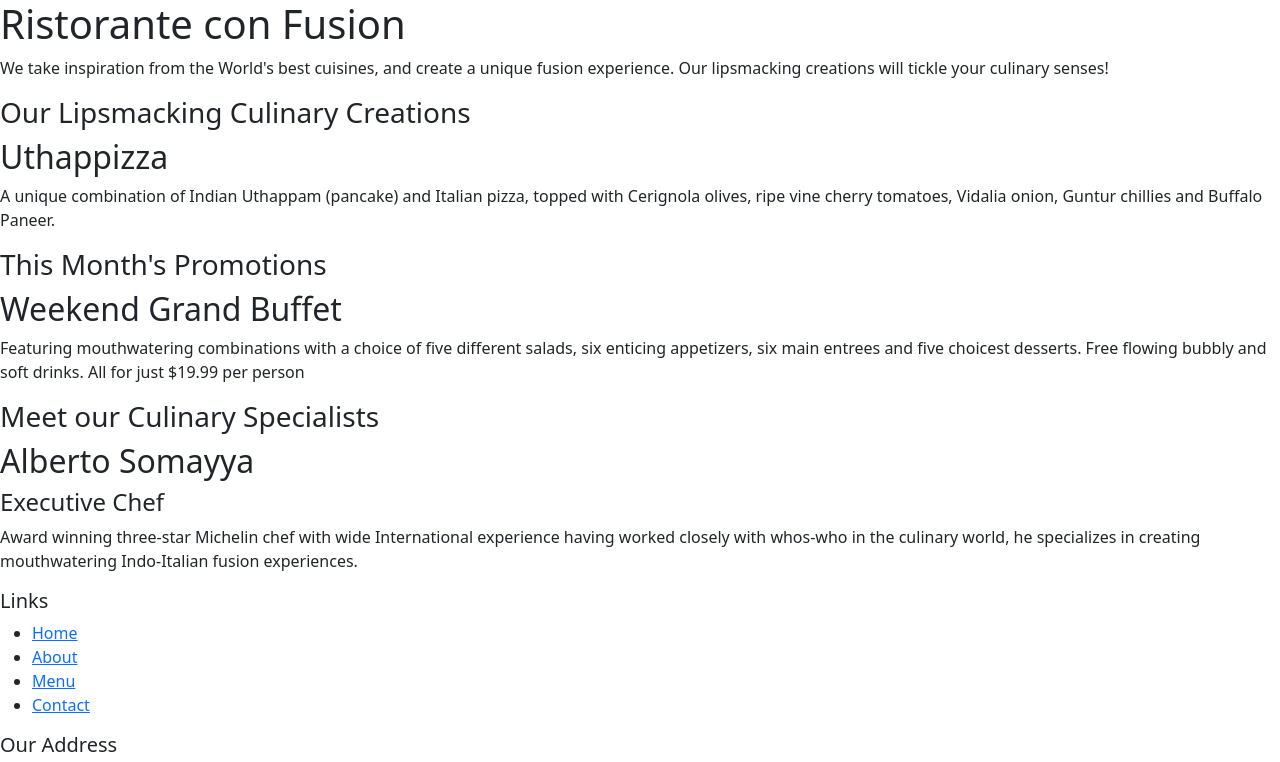
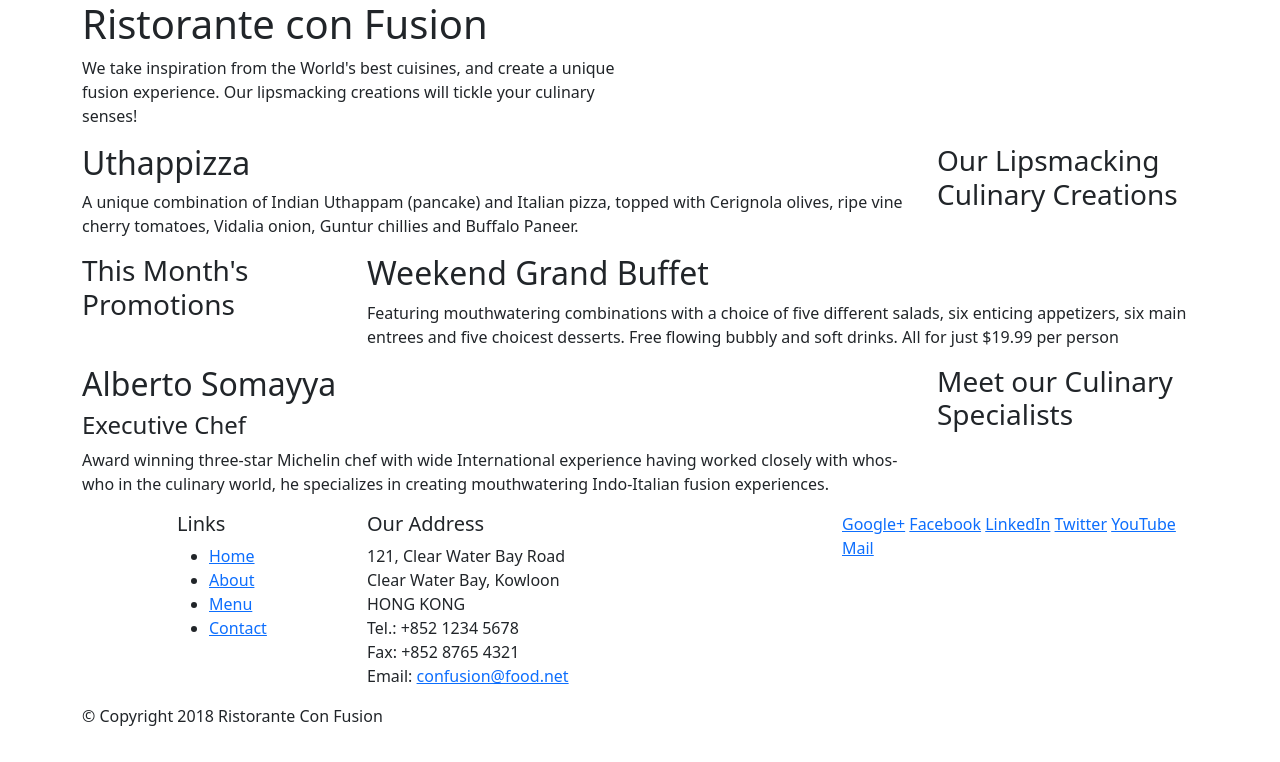
Before and after one commit to veersingh182/conFusion-bootstrap, a website: page index.html in a window 1280 px wide. Shown: the top 762 px of the page. Drawn offline with nearby package versions, Linux system fonts and the light colour scheme.

Commit message:
bootstrap grid part-1

```diff
--- a/index.html
+++ b/index.html
@@ -15,46 +15,46 @@
 
 <body>
 
-    <header>
-        <div>
-            <div>
-                <div>
+    <header class="jumbotron">
+        <div class="container">
+            <div class="row">
+                <div class="col-12 col-sm-6">
                     <h1>Ristorante con Fusion</h1>
                     <p>We take inspiration from the World's best cuisines, and create a unique fusion experience. Our lipsmacking creations will tickle your culinary senses!</p>
                 </div>
-                <div>
+                <div class="col-12 col-sm">
                 </div>
             </div>
         </div>
     </header>
 
-    <div>
-        <div>
-            <div>
+    <div class="container">
+        <div class="row">
+            <div class="col-12 col-sm-4 col-md-3 order-sm-last">
                 <h3>Our Lipsmacking Culinary Creations</h3>
             </div>
-            <div>
+            <div class="col col-sm ordr-sm-first col-md">
                 <h2>Uthappizza</h2>
                 <p>A unique combination of Indian Uthappam (pancake) and Italian pizza, topped with Cerignola olives, ripe vine cherry tomatoes, Vidalia onion, Guntur chillies and Buffalo Paneer.</p>
             </div>
         </div>
 
 
-        <div>
-            <div>
+        <div class="row">
+            <div class="col-12 col-sm-4 col-md-3">
                 <h3>This Month's Promotions</h3>
             </div>
-            <div>
+            <div class="col col-sm col-md">
                 <h2>Weekend Grand Buffet</h2>
                 <p>Featuring mouthwatering combinations with a choice of five different salads, six enticing appetizers, six main entrees and five choicest desserts. Free flowing bubbly and soft drinks. All for just $19.99 per person </p>
             </div>
         </div>
 
-        <div>
-            <div>
+        <div class="row">
+            <div class="col-12 col-sm-4 order-sm-last col-md-3">
                 <h3>Meet our Culinary Specialists</h3>
             </div>
-            <div>
+            <div class="col col-sm order-sm-first col-md">
                 <h2>Alberto Somayya</h2>
                 <h4>Executive Chef</h4>
                 <p>Award winning three-star Michelin chef with wide International experience having worked closely with whos-who in the culinary world, he specializes in creating mouthwatering Indo-Italian fusion experiences. </p>
@@ -63,9 +63,9 @@
     </div>
 
     <footer>
-        <div>
-            <div>
-                <div>
+        <div class="container">
+            <div class="row">
+                <div class="col-4 offset-1 col-sm-2">
                     <h5>Links</h5>
                     <ul>
                         <li><a href="#">Home</a></li>
@@ -74,7 +74,7 @@
                         <li><a href="#">Contact</a></li>
                     </ul>
                 </div>
-                <div>
+                <div class="col-7 col-sm-5">
                     <h5>Our Address</h5>
                     <address>
 		              121, Clear Water Bay Road<br>
@@ -85,7 +85,7 @@
 		              Email: <a href="mailto:confusion@food.net">confusion@food.net</a>
 		           </address>
                 </div>
-                <div>
+                <div class="col-12 col-sm-4">
                     <div>
                         <a href="http://google.com/+">Google+</a>
                         <a href="http://www.facebook.com/profile.php?id=">Facebook</a>
@@ -96,8 +96,8 @@
                     </div>
                 </div>
            </div>
-           <div>
-                <div>
+           <div class="row">
+                <div class="col-auto">
                     <p>© Copyright 2018 Ristorante Con Fusion</p>
                 </div>
            </div>
```
